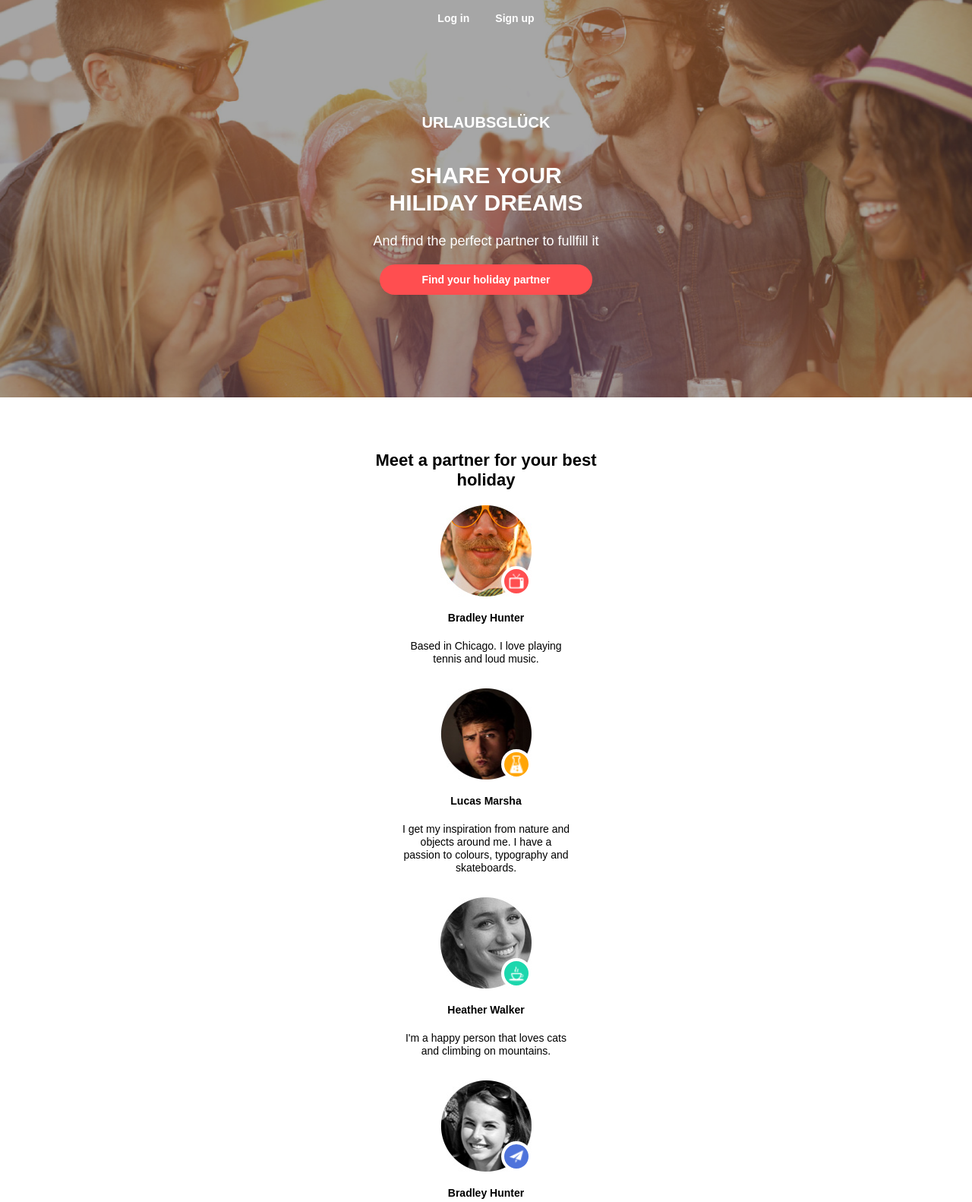
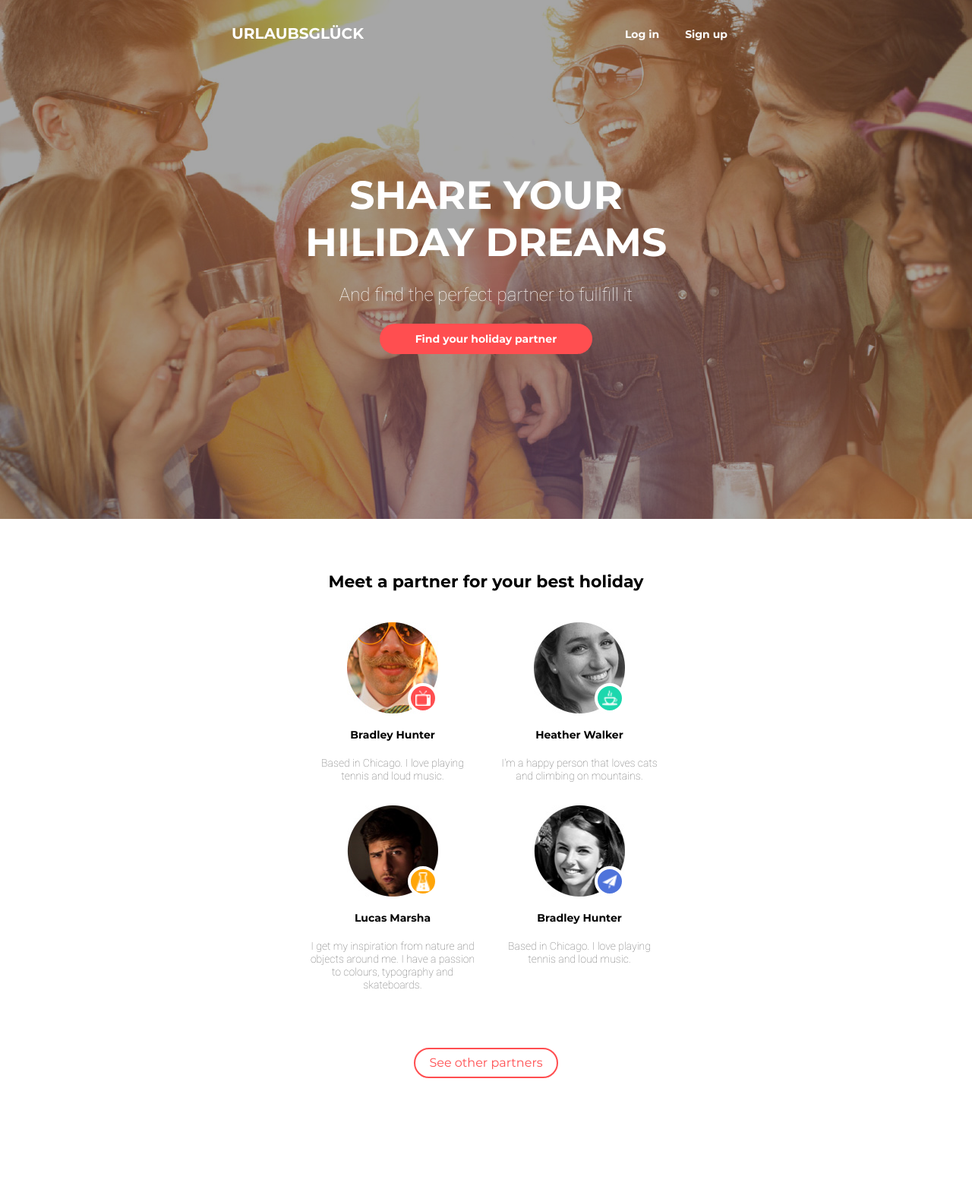
Before and after one commit to smdeile/goit-fe-course, a plain HTML site: page module-8/index.html in a window 1280 px wide. Shown: the part 17-1599 px from the top of the page at 76% size. After the commit the page ends 1506 px from the top, so only its background shows below. Drawn offline with Linux system fonts and the light colour scheme.

Commit message:
8hw i think is done

```diff
--- /dev/null
+++ b/module-8/css/media.css
@@ -0,0 +1,249 @@
+@media screen and (min-width: 320px) and (max-width: 767px) {
+
+    .wrapper {
+        width: 320px;
+
+    }
+    .nav-bar {
+        height: 540px;
+    }
+    .background-color {
+        height: 540px;
+    }
+
+.nav-bar-block {
+    flex-direction: column-reverse;
+    justify-content: space-between;
+    margin-top: 20px;
+    margin-bottom: 40px;
+    min-height: 170px;
+}
+.nav-menu {
+    margin: 0;
+    padding: 0;
+list-style: none;
+display: flex;
+justify-content: center;
+}
+
+.logo {
+    font-size: 20px;
+    line-height: 24px;
+
+}
+.menu-items a {
+    text-decoration: none;
+    font-size: 14px;
+    line-height: 17px;
+}
+.button-box {
+
+    min-height: 175px;
+    }
+.button-header {
+    font-size: 30px;
+    line-height: 36px;
+}
+.button-under-header {
+    font-size: 18px;
+    line-height: 22px;
+}
+.button-find {
+    width: 280px;
+}
+.main-block {
+    flex-direction: column;
+    justify-content: space-between;
+    min-height: 1050px;
+    margin-bottom: 60px;
+}
+.partners-header {
+    margin-bottom: 20px;
+}
+.partners-button {
+    width: 280px;
+
+}
+.partners-list {
+    flex-direction: column;
+}
+}
+
+@media screen and (min-width: 768px) and (max-width: 1439px) {
+    .wrapper {
+        width: 748px;
+    }
+    .nav-bar {
+        height: 700px;
+    }
+    .background-color {
+        height: 700px;
+    }
+
+.nav-bar-block {
+    justify-content: space-between;
+    margin-top: 40px;
+    margin-bottom: 160px;
+    min-width: 670px;
+}
+.nav-menu {
+    margin: 0;
+    padding: 0;
+list-style: none;
+display: flex;
+justify-content: center;
+}
+
+.logo {
+    font-size: 20px;
+    line-height: 43px;
+
+}
+.menu-items a {
+    text-decoration: none;
+    font-size: 14px;
+    line-height: 17px;
+}
+.button-box {
+    min-height: 240px;
+    max-width: 500px;
+    }
+.button-header {
+    font-size: 52px;
+    line-height: 62px;
+}
+.button-under-header {
+    font-size: 24px;
+    line-height: 29px;
+}
+.button-find {
+    width: 280px;
+}
+.main-block {
+    flex-direction: column;
+    flex-wrap: wrap;
+    /* justify-content: space-between; */
+
+    /* height: 630px; */
+    margin-bottom: 70px;
+}
+.partners-list {
+    flex-direction: column;
+    justify-content: space-between;
+    flex-wrap: wrap;
+    width: 492px;
+    height: 520px;
+    margin-bottom: 40px;
+    position: relative;
+}
+
+
+
+.tablet-version li:last-of-type {
+    /* justify-content: flex-start; */
+}
+.partners-list li {
+    min-height: 205px;
+}
+.partners-header {
+    margin-bottom: 40px;
+}
+.partners-button {
+    width: 190px;
+
+}
+}
+@media screen and (min-width: 1440px) {
+    .wrapper {
+        width: 942px;
+    }
+    .nav-bar {
+        height: 700px;
+    }
+    .background-color {
+        height: 700px;
+    }
+
+.nav-bar-block {
+    justify-content: space-between;
+    margin-top: 40px;
+    margin-bottom: 160px;
+    min-width: 942px;
+}
+.nav-menu {
+    margin: 0;
+    padding: 0;
+list-style: none;
+display: flex;
+justify-content: center;
+}
+
+.logo {
+    font-size: 20px;
+    line-height: 43px;
+
+}
+.menu-items a {
+    text-decoration: none;
+    font-size: 14px;
+    line-height: 17px;
+}
+.button-box {
+    min-height: 240px;
+    max-width: 500px;
+    }
+.button-header {
+    font-size: 52px;
+    line-height: 62px;
+}
+.button-under-header {
+    font-size: 24px;
+    line-height: 29px;
+}
+.button-find {
+    width: 280px;
+}
+.main-block {
+    flex-direction: column;
+    flex-wrap: wrap;
+    justify-content: space-between;
+    /* height: 630px; */
+    margin-bottom: 70px;
+}
+.partners-list {
+    width: 942px;
+    /* min-height: 236px; */
+    justify-content: space-between;
+    /* align-items: flex-start; */
+    margin-bottom: 40px;
+    position: relative;
+}
+.partners-list-first {
+flex-direction: row;
+width: 700px;
+justify-content: space-between;
+}
+.partners-list-second {
+    flex-direction: row;
+    width: 700px;
+    justify-content: space-between;
+    position: absolute;
+    top: 0px;
+    right: 0px;
+}
+
+.desktop-version {
+display: flex;
+flex-direction: row-reverse;
+}
+/* .partners-list li {
+    min-height: 205px;
+} */
+.partners-header {
+    margin-bottom: 40px;
+}
+.partners-button {
+    width: 180px;
+
+}
+}
--- a/module-8/css/styles.css
+++ b/module-8/css/styles.css
@@ -13,8 +13,62 @@ html {
     width: device-width;
     zoom: 1.0;
 }
+/* montserrat-regular - latin */
+@font-face {
+    font-family: 'Montserrat';
+    font-style: normal;
+    font-weight: 400;
+    src: local('Montserrat Regular'), local('Montserrat-Regular'),
+         url('../fonts/montserrat-v14-latin-regular.woff2') format('woff2'), /* Chrome 26+, Opera 23+, Firefox 39+ */
+         url('../fonts/montserrat-v14-latin-regular.woff') format('woff'); /* Chrome 6+, Firefox 3.6+, IE 9+, Safari 5.1+ */
+  }
+  /* montserrat-500 - latin */
+  @font-face {
+    font-family: 'Montserrat';
+    font-style: normal;
+    font-weight: 500;
+    src: local('Montserrat Medium'), local('Montserrat-Medium'),
+         url('../fonts/montserrat-v14-latin-500.woff2') format('woff2'), /* Chrome 26+, Opera 23+, Firefox 39+ */
+         url('../fonts/montserrat-v14-latin-500.woff') format('woff'); /* Chrome 6+, Firefox 3.6+, IE 9+, Safari 5.1+ */
+  }
+  /* montserrat-700 - latin */
+  @font-face {
+    font-family: 'Montserrat';
+    font-style: normal;
+    font-weight: 700;
+    src: local('Montserrat Bold'), local('Montserrat-Bold'),
+         url('../fonts/montserrat-v14-latin-700.woff2') format('woff2'), /* Chrome 26+, Opera 23+, Firefox 39+ */
+         url('../fonts/montserrat-v14-latin-700.woff') format('woff'); /* Chrome 6+, Firefox 3.6+, IE 9+, Safari 5.1+ */
+  }
+
+ /* roboto-100 - latin */
+@font-face {
+    font-family: 'Roboto';
+    font-style: normal;
+    font-weight: 100;
+    src: local('Roboto Thin'), local('Roboto-Thin'),
+         url('../fonts/roboto-v20-latin-100.woff2') format('woff2'), /* Chrome 26+, Opera 23+, Firefox 39+ */
+         url('../fonts/roboto-v20-latin-100.woff') format('woff'); /* Chrome 6+, Firefox 3.6+, IE 9+, Safari 5.1+ */
+  }
+@font-face {
+    font-family: 'Roboto';
+    font-style: italic;
+    font-weight: 300;
+    src: local('Roboto Light Italic'), local('Roboto-LightItalic'),
+         url('../fonts/roboto-v20-latin-300italic.woff2') format('woff2'), /* Chrome 26+, Opera 23+, Firefox 39+ */
+         url('../fonts/roboto-v20-latin-300italic.woff') format('woff'); /* Chrome 6+, Firefox 3.6+, IE 9+, Safari 5.1+ */
+  }
+  /* roboto-regular - latin */
+  @font-face {
+    font-family: 'Roboto';
+    font-style: normal;
+    font-weight: 400;
+    src: local('Roboto'), local('Roboto-Regular'),
+         url('../fonts/roboto-v20-latin-regular.woff2') format('woff2'), /* Chrome 26+, Opera 23+, Firefox 39+ */
+         url('../fonts/roboto-v20-latin-regular.woff') format('woff'); /* Chrome 6+, Firefox 3.6+, IE 9+, Safari 5.1+ */
+  }
   .background {
-      background-image: url(/img/background.jpg);
+      background-image: url("../img/background.jpg");
       display: block;
       content: "";
       background-position: center;
@@ -63,6 +117,7 @@ html {
     padding: 10px 15px;
     border: 2px solid transparent;
     border-radius: 20px;
+    cursor: pointer;
 }
 .menu-items:active {
     border: 2px solid #ffffff;
@@ -74,7 +129,6 @@ html {
     text-align: center;
     align-items: center;
     color: #ffffff;
-    min-height: 175px;
     }
     p, h2, h3, h4 {
         padding: 0;
@@ -83,7 +137,8 @@ html {
     .button-under-header {
         padding: 0;
     margin: 0;
-    font-weight: 200;
+    font-weight: 100;
+
     }
 .button-find {
     font-size: 14px;
@@ -94,6 +149,7 @@ html {
     border-radius: 20px;
     height: 40px;
     color: #ffffff;
+    cursor: pointer;
 }
 
 .main-block {
@@ -104,18 +160,21 @@ text-align: center;
 }
 .partners-list {
     display: flex;
-    flex-direction: column;
     align-items: center;
     list-style: none;
     margin: 0;
     padding: 0;
 }
+.partners-list ul {
+    padding: 0;
+    margin: 0;
+}
 .partners-list-items {
     display: flex;
     flex-direction: column;
-    justify-content: space-between;
+    /* justify-content: space-between; */
     align-items: center;
-    width: 222px;
+    width: 225px;
     min-height: 200px;
     margin-bottom: 30px;
 }
@@ -132,7 +191,8 @@ text-align: center;
 .items-text {
     font-size: 14px;
     line-height: 17px;
-    font-weight: 200;
+    color: #666666;
+
 }
 .items-photo {
     margin-bottom: 20px;
@@ -155,8 +215,8 @@ border: 4px solid #ffffff;
 
 }
 .items-photo-icon-img {
-    width: 37px;
-    height: 37px;
+    width: 40px;
+    height: 40px;
     background-position: center;
     background-repeat: no-repeat;
     background-size: 50%;
@@ -167,31 +227,39 @@ border: 4px solid #ffffff;
 
 
 }
-.partners-list-items:nth-child(1) .items-photo-icon-color {
+.partners-list-first {
+    display: flex;
+    flex-direction: column;
+}
+.partners-list-second {
+    display: flex;
+    flex-direction: column;
+}
+.partners-list-first .partners-list-items:nth-child(1) .items-photo-icon-color {
     background: #ff4e50;
 }
-.partners-list-items:nth-child(2) .items-photo-icon-color {
+.partners-list-first .partners-list-items:nth-child(2) .items-photo-icon-color {
     background: #ffa507;
 }
-.partners-list-items:nth-child(3) .items-photo-icon-color {
+.partners-list-second .partners-list-items:nth-child(1) .items-photo-icon-color {
     background: #1cd7ad;
 }
-.partners-list-items:nth-child(4) .items-photo-icon-color {
+.partners-list-second .partners-list-items:nth-child(2) .items-photo-icon-color {
     background: #4e73db;
 }
-.partners-list-items:nth-child(1) .items-photo-icon-img {
+.partners-list-first .partners-list-items:nth-child(1) .items-photo-icon-img {
     background-image: url("../img/tv.png");
 
 }
-.partners-list-items:nth-child(2) .items-photo-icon-img {
+.partners-list-first .partners-list-items:nth-child(2) .items-photo-icon-img {
     background-image: url("../img/chemical-bottle.png");
 
 }
-.partners-list-items:nth-child(3) .items-photo-icon-img {
+.partners-list-second .partners-list-items:nth-child(1) .items-photo-icon-img {
     background-image: url("../img/cup.png");
 
 }
-.partners-list-items:nth-child(4) .items-photo-icon-img {
+.partners-list-second .partners-list-items:nth-child(2) .items-photo-icon-img {
     background-image: url("../img/telegramm.png");
 
 }
@@ -201,64 +269,10 @@ border: 4px solid #ffffff;
     border-radius: 20px;
     color: #ff4e50;
     background-color: transparent;
+    cursor: pointer;
 }
-@media screen and (min-width: 320px) /*and (max-width: 767px)*/ {
+p {
+    font-family: roboto, sans-serif;
 
-    .wrapper {
-        width: 320px;
-        height: 540px;
-    }
-    .background-color {
-        height: 540px;
-    }
-
-.nav-bar-block {
-    flex-direction: column-reverse;
-    justify-content: space-between;
-    margin-top: 20px;
-    margin-bottom: 40px;
-    min-height: 170px;
+    font-weight: 100;
 }
-.nav-menu {
-    margin: 0;
-    padding: 0;
-list-style: none;
-display: flex;
-justify-content: center;
-}
-
-.logo {
-    font-size: 20px;
-    line-height: 24px;
-
-}
-.menu-items a {
-    text-decoration: none;
-    font-size: 14px;
-    line-height: 17px;
-}
-.button-header {
-    font-size: 30px;
-    line-height: 36px;
-}
-.button-under-header {
-    font-size: 18px;
-    line-height: 22px;
-}
-.button-find {
-    width: 280px;
-}
-.main-block {
-    flex-direction: column;
-    justify-content: space-between;
-    min-height: 1050px;
-    margin-bottom: 60px;
-}
-.partners-header {
-    margin-bottom: 20px;
-}
-.partners-button {
-    width: 280px;
-
-}
-}
--- a/module-8/index.html
+++ b/module-8/index.html
@@ -6,6 +6,7 @@
     <meta http-equiv="X-UA-Compatible" content="ie=edge" />
     <link rel="stylesheet" href="/css/normalize.css" />
     <link rel="stylesheet" href="/css/styles.css" />
+    <link rel="stylesheet" href="/css/media.css" />
     <title>8 homework</title>
   </head>
   <body>
@@ -36,7 +37,8 @@
       <div class="wrapper">
         <div class="main-block">
           <h3 class="partners-header">Meet a partner for your best holiday</h3>
-          <ul class="partners-list">
+          <div class="partners-list">
+            <ul class="partners-list-first">
               <li class="partners-list-items">
                 <div class="items-photo-box">
                   <img
@@ -46,7 +48,9 @@
                     height="120px"
                     alt="man in glasses"
                   />
-                <div class="items-photo-icon-color"><div class="items-photo-icon-img"></div></div>
+                  <div class="items-photo-icon-color">
+                    <div class="items-photo-icon-img"></div>
+                  </div>
                 </div>
                 <h4 class="items-header">Bradley Hunter</h4>
                 <p class="items-text">
@@ -62,15 +66,18 @@
                     height="120px"
                     alt="man in glasses"
                   />
-                <div class="items-photo-icon-color"><div class="items-photo-icon-img"></div></div>
-
+                  <div class="items-photo-icon-color">
+                    <div class="items-photo-icon-img"></div>
+                  </div>
                 </div>
                 <h4 class="items-header">Lucas Marsha</h4>
                 <p class="items-text">
-                I get my inspiration from nature and objects around me. I have a
-                passion to colours, typography and skateboards.
+                  I get my inspiration from nature and objects around me. I have
+                  a passion to colours, typography and skateboards.
                 </p>
               </li>
+            </ul>
+            <ul class="partners-list-second">
               <li class="partners-list-items">
                 <div class="items-photo-box">
                   <img
@@ -80,7 +87,9 @@
                     height="120px"
                     alt="man in glasses"
                   />
-                <div class="items-photo-icon-color"><div class="items-photo-icon-img"></div></div>
+                  <div class="items-photo-icon-color">
+                    <div class="items-photo-icon-img"></div>
+                  </div>
                 </div>
                 <h4 class="items-header">Heather Walker</h4>
                 <p class="items-text">
@@ -96,7 +105,9 @@
                     height="120px"
                     alt="man in glasses"
                   />
-                <div class="items-photo-icon-color"><div class="items-photo-icon-img"></div></div>
+                  <div class="items-photo-icon-color">
+                    <div class="items-photo-icon-img"></div>
+                  </div>
                 </div>
                 <h4 class="items-header">Bradley Hunter</h4>
                 <p class="items-text">
@@ -104,6 +115,7 @@
                 </p>
               </li>
             </ul>
+          </div>
           <button class="partners-button">See other partners</button>
         </div>
       </div>
```
Also changed, not shown: module-8/fonts/montserrat-v14-latin-500.woff (added), module-8/fonts/montserrat-v14-latin-500.woff2 (added), module-8/fonts/montserrat-v14-latin-700.woff (added), module-8/fonts/montserrat-v14-latin-700.woff2 (added), module-8/fonts/montserrat-v14-latin-regular.woff (added), module-8/fonts/montserrat-v14-latin-regular.woff2 (added), module-8/fonts/roboto-v20-latin-100.woff (added), module-8/fonts/roboto-v20-latin-100.woff2 (added), module-8/fonts/roboto-v20-latin-100italic.woff (added), module-8/fonts/roboto-v20-latin-100italic.woff2 (added), module-8/fonts/roboto-v20-latin-300italic.woff (added), module-8/fonts/roboto-v20-latin-300italic.woff2 (added), module-8/fonts/roboto-v20-latin-regular.woff (added), module-8/fonts/roboto-v20-latin-regular.woff2 (added). Lines whose indentation alone changed are shown as unchanged.
